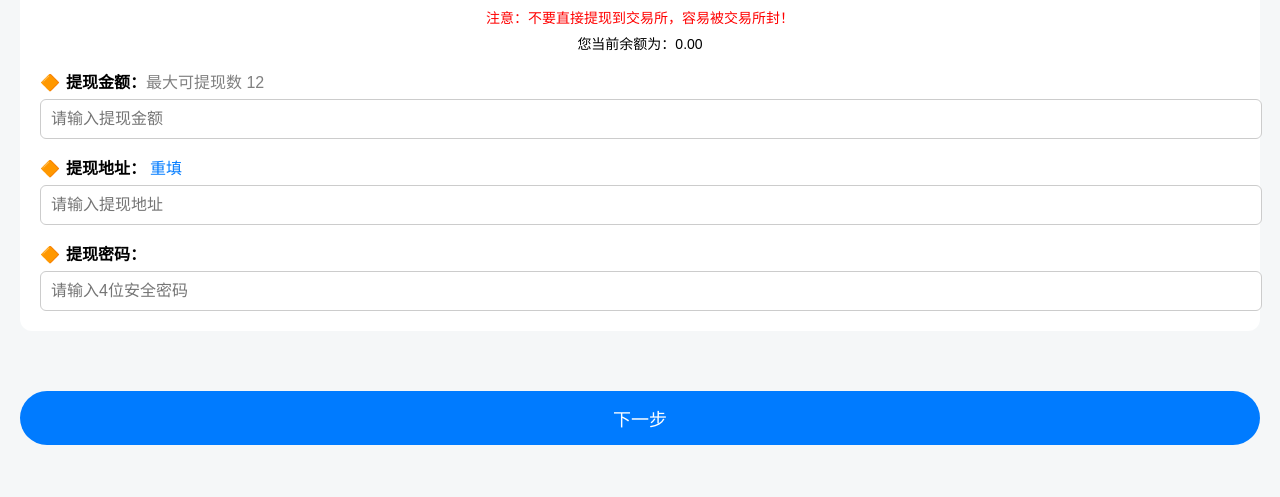
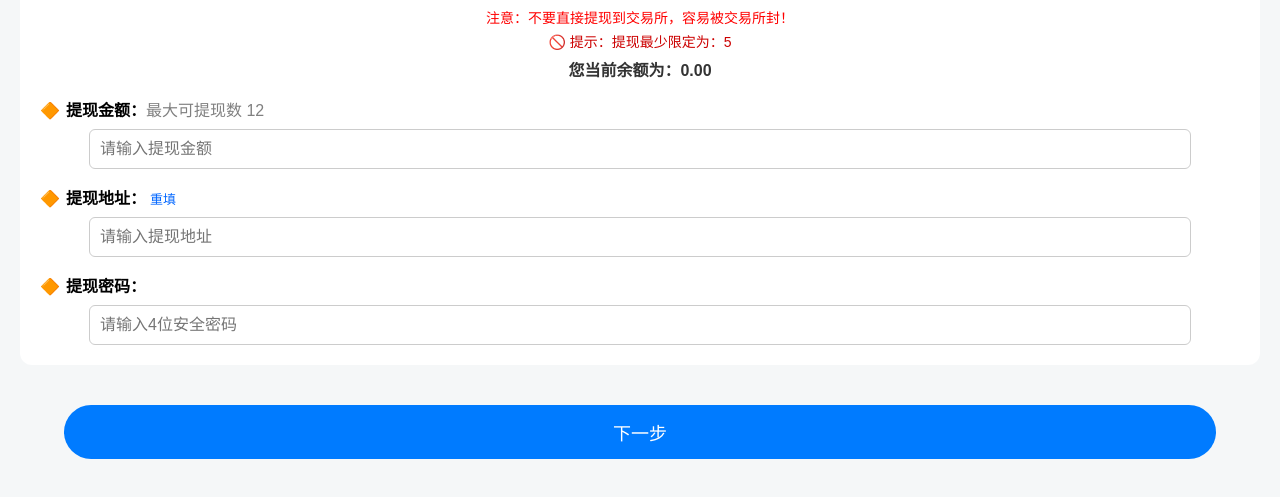
Before and after one commit to wen52088/jiqi, a plain HTML site: page withdraw.html in a window 1280 px wide. Shown: the part 75-572 px from the top of the page. Drawn offline with Linux system fonts and the light colour scheme.

Commit message:
Add files via upload

```diff
--- a/withdraw.html
+++ b/withdraw.html
@@ -3,7 +3,7 @@
 <html lang="zh-CN">
 <head>
   <meta charset="UTF-8" />
-  <meta name="viewport" content="width=device-width, initial-scale=1.0" />
+  <meta name="viewport" content="width=device-width, initial-scale=1.0, maximum-scale=1.0, user-scalable=no" />
   <title>USDT 提现</title>
   <style>
     html, body {
@@ -12,6 +12,8 @@
       font-family: Arial, sans-serif;
       background-color: #f5f7f8;
       overflow: hidden;
+      height: 100%;
+      touch-action: none;
     }
     .card {
       background-color: white;
@@ -29,11 +31,19 @@
       color: red;
       font-size: 14px;
       text-align: center;
+      margin-bottom: 4px;
+    }
+    .balance-tip {
+      color: #cc0000;
+      font-size: 14px;
+      text-align: center;
       margin-bottom: 6px;
     }
     .balance {
       text-align: center;
-      font-size: 14px;
+      font-size: 16px;
+      color: #333;
+      font-weight: bold;
       margin-bottom: 16px;
     }
     .label {
@@ -45,16 +55,19 @@
       margin-right: 6px;
     }
     input {
-      width: 100%;
+      width: 90%;
       padding: 10px;
-      margin-top: 6px;
+      margin: 8px auto 0;
       border: 1px solid #ccc;
       border-radius: 6px;
       font-size: 16px;
+      display: block;
+      -webkit-user-modify: read-write-plaintext-only;
+      touch-action: manipulation;
     }
     .btn {
-      width: calc(100% - 40px);
-      margin: 40px 20px;
+      width: 90%;
+      margin: 40px auto;
       padding: 14px;
       background-color: #007bff;
       color: white;
@@ -62,29 +75,34 @@
       border: none;
       border-radius: 32px;
       cursor: pointer;
+      display: block;
     }
     .link {
-      color: #007bff;
+      color: #0066ff;
+      font-size: 13px;
       text-decoration: none;
       margin-left: 4px;
       font-weight: normal;
     }
   </style>
 </head>
-<body>
+<body ontouchmove="event.preventDefault()" style="overscroll-behavior: none;">
   <div class="card">
     <div class="title">USDT 提现</div>
     <div class="warn">注意：不要直接提现到交易所，容易被交易所封！</div>
+    <div class="balance-tip">🚫 提示：提现最少限定为：5</div>
     <div class="balance" id="userBalance">您当前余额为：--</div>
 
     <div class="label"><span class="orange-icon">🔶</span>提现金额：<span style="color: gray; font-weight: normal;">最大可提现数 12</span></div>
-    <input type="number" placeholder="请输入提现金额" />
+    <input id="amountInput" type="number" placeholder="请输入提现金额" inputmode="decimal" pattern="[0-9]*" />
 
-    <div class="label"><span class="orange-icon">🔶</span>提现地址：<a href="#" class="link">重填</a></div>
-    <input type="text" placeholder="请输入提现地址" />
+    <div class="label"><span class="orange-icon">🔶</span>提现地址：<a href="javascript:void(0);" class="link" onclick="document.getElementById('addrInput').value=''">重填</a></div>
+    <input id="addrInput" type="text" placeholder="请输入提现地址" />
 
     <div class="label"><span class="orange-icon">🔶</span>提现密码：</div>
-    <input type="password" placeholder="请输入4位安全密码" />
+    <input id="pwdInput" type="password" inputmode="numeric" maxlength="4" placeholder="请输入4位安全密码"
+      oninput="handlePwdInput(this)" />
+
   </div>
 
   <button class="btn">下一步</button>
@@ -100,6 +118,14 @@
       }
     }
 
+    function handlePwdInput(input) {
+      input.value = input.value.replace(/[^0-9]/g, '').slice(0, 4);
+      if (input.value.length === 4) {
+        input.blur(); // 自动收起键盘
+        window.scrollTo(0, 0);
+      }
+    }
+
     const uid = getUserId();
     const key = "balance_" + uid;
     const balance = localStorage.getItem(key) || "0.00";
```
